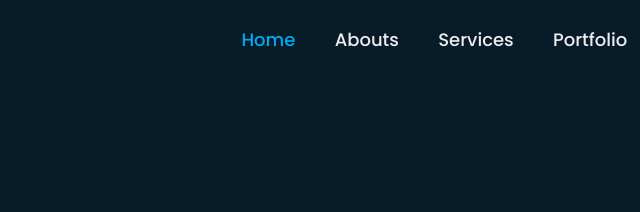
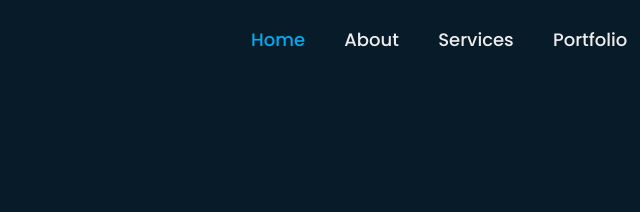
Before and after one commit to Bhaskar2501/Portfolio-Website, a plain HTML site: page index.html in a window 1280 px wide. Shown: the top 212 px of the page, 412-1052 px from the left. Drawn offline with nearby package versions, Linux system fonts and the light colour scheme.

Commit message:
On branch main

```diff
--- a/index.html
+++ b/index.html
@@ -18,7 +18,7 @@
 
         <nav class="navbar">
             <a href="#" style="--i:1" class="active">Home</a>
-            <a href="#" style="--i:2">Abouts</a>
+            <a href="#" style="--i:2">About</a>
             <a href="#" style="--i:3">Services</a>
             <a href="#" style="--i:4">Portfolio</a>
             <a href="#" style="--i:5">Contact</a>
```
